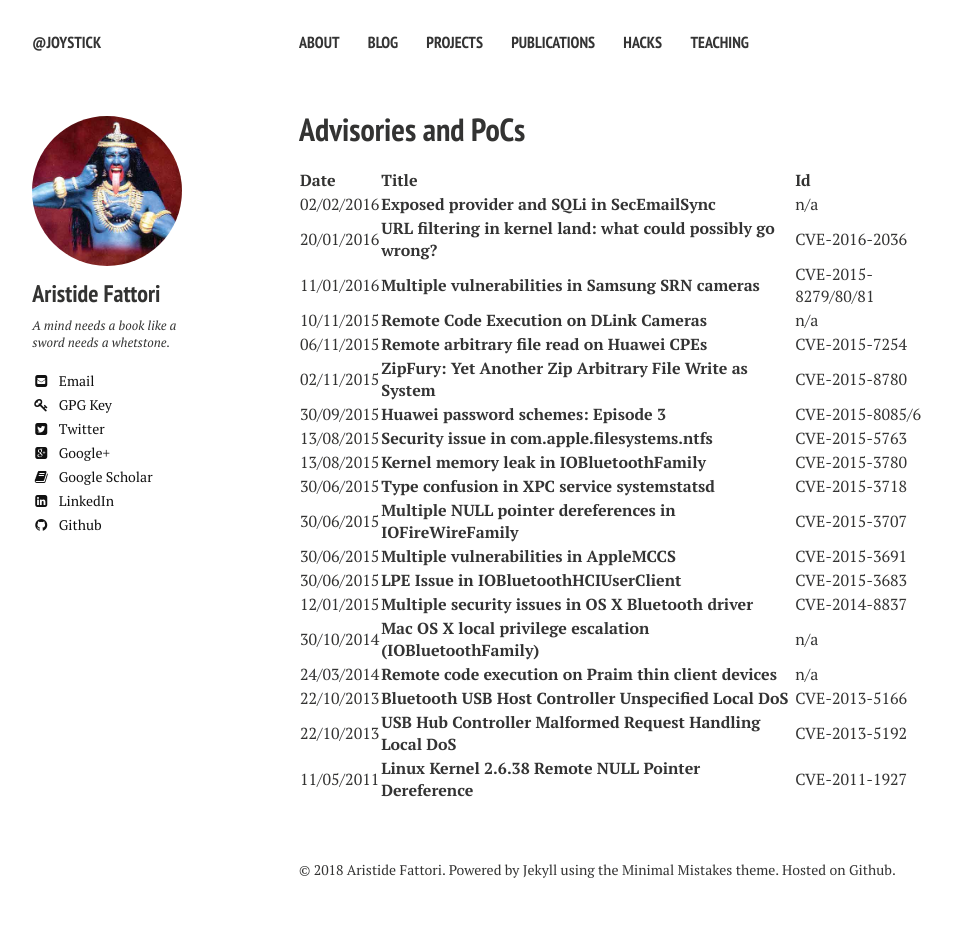
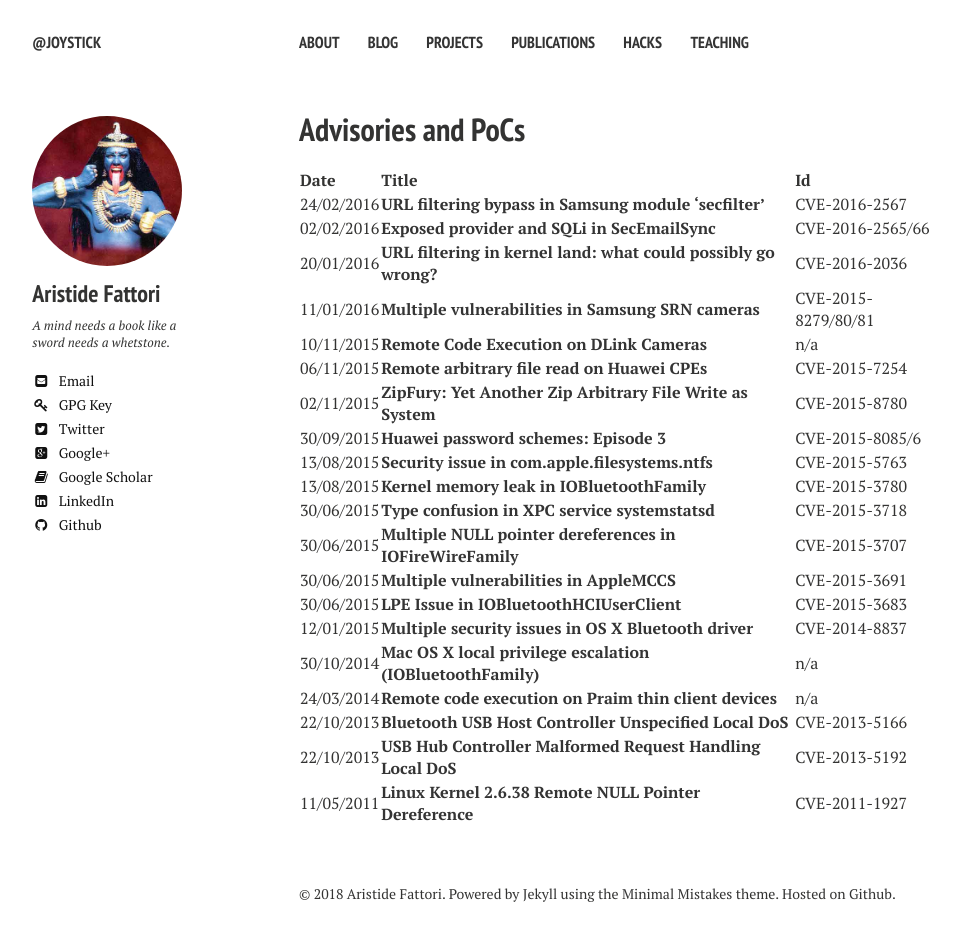
Before and after one commit to joystick2020/joystick2020.github.io, a Jekyll site: the page built from hacks/index.md, in a window 1280 px wide. Shown: the whole page, without its empty margins (21-981 px from the left). Built offline with Jekyll 4.4.1, drawn with Linux system fonts in a browser that asks for light colours; nearby versions of some CDN libraries; before the commit the page ends 928 px from its top, so only the background shows below that.

Commit message:
Fix cves

```diff
--- a/hacks/index.md
+++ b/hacks/index.md
@@ -10,7 +10,8 @@ share: false
 
 | Date       | Title                                                                                                                                            | Id                  |
 | :--------- | :-------------------------------------------------------------------------------------------------------------------------------------------     | :------------------ |
-| 02/02/2016 | [**Exposed provider and SQLi in SecEmailSync**](https://github.com/ud2/advisories/tree/master/android/samsung/nocve-2016-0002)                   | n/a                 |
+| 24/02/2016 | [**URL filtering bypass in Samsung module 'secfilter'**](https://github.com/ud2/advisories/tree/master/android/samsung/nocve-2016-0003)          | CVE-2016-2567       |
+| 02/02/2016 | [**Exposed provider and SQLi in SecEmailSync**](https://github.com/ud2/advisories/tree/master/android/samsung/nocve-2016-0002)                   | CVE-2016-2565/66    |
 | 20/01/2016 | [**URL filtering in kernel land: what could possibly go wrong?**](https://github.com/ud2/advisories/tree/master/android/samsung/nocve-2016-0001) | CVE-2016-2036       |
 | 11/01/2016 | [**Multiple vulnerabilities in Samsung SRN cameras**](http://blog.emaze.net/2016/01/multiple-vulnerabilities-samsung-srn.html)                   | CVE-2015-8279/80/81 |
 | 10/11/2015 | [**Remote Code Execution on DLink Cameras**](https://github.com/ud2/advisories/tree/master/embedded/dlink/nocve-2015-0002)                       | n/a                 |
```
